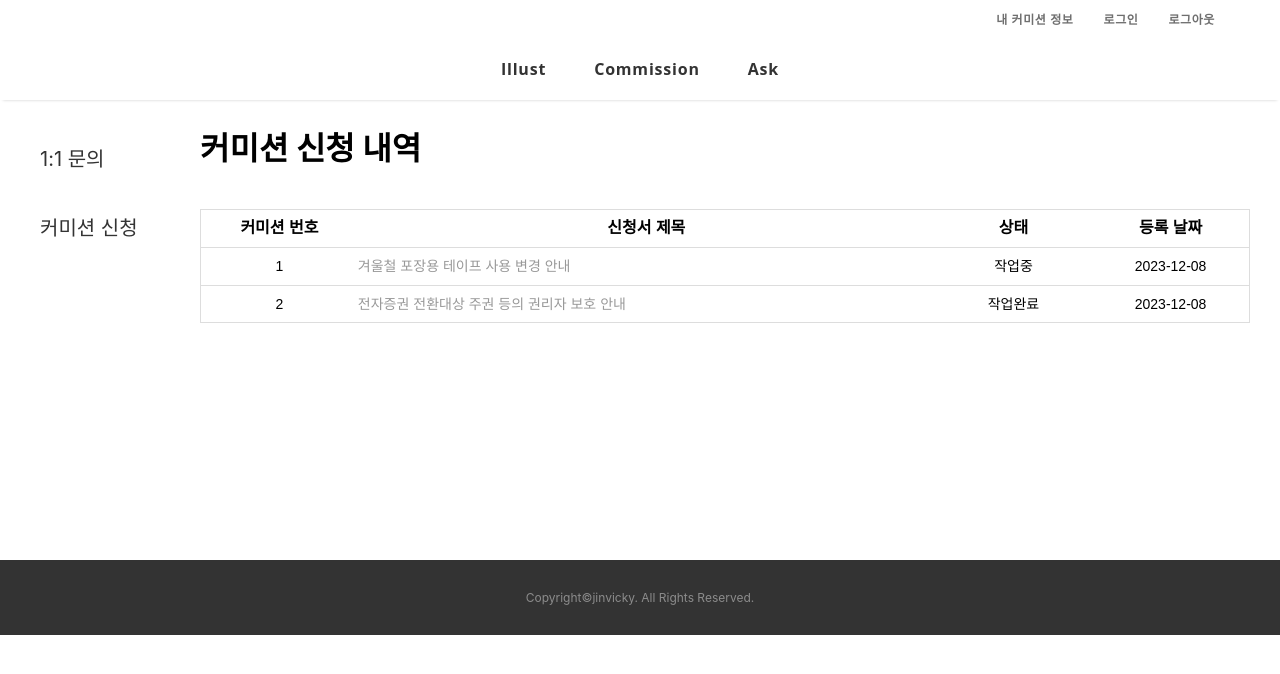
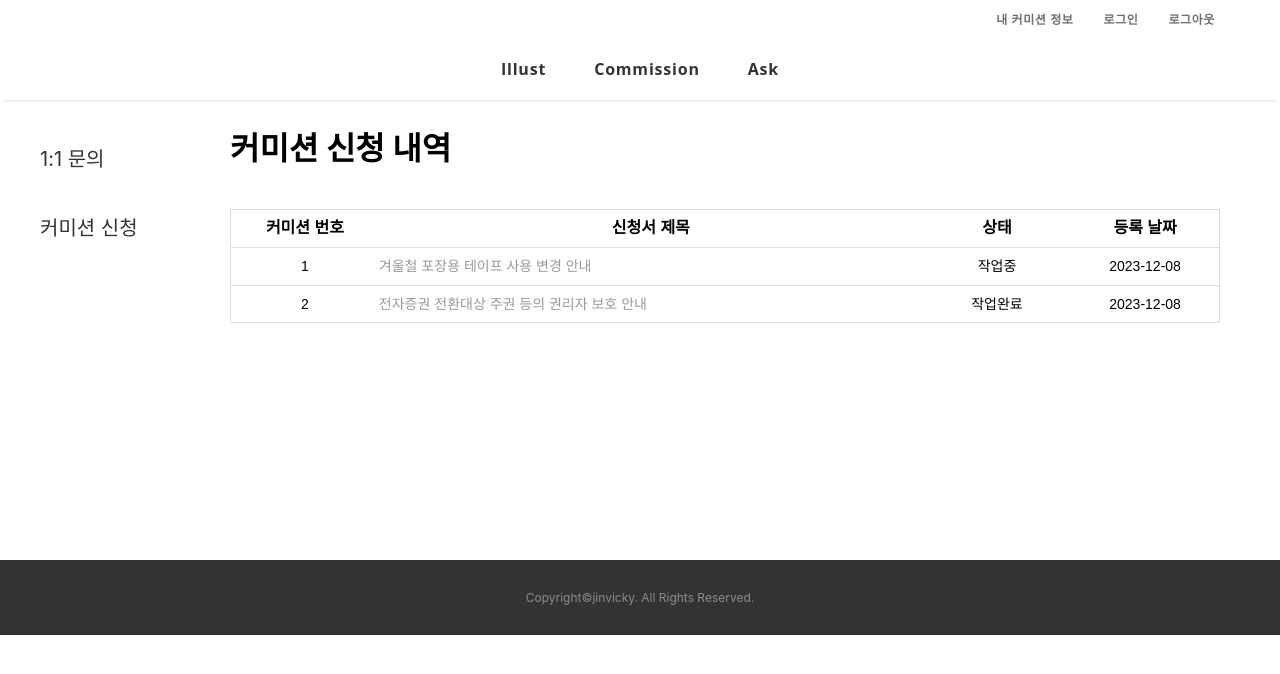
Before and after one commit to CM-WORLD/FRONT-END, a React (Create React App) app: page /mypage/cms in a window 1280 px wide. Shown: the top 674 px of the page. Built offline with nearby package versions, Linux system fonts and the light colour scheme.

Commit message:
Feat: 마이페이지 공통에 버튼 링크 추가

```diff
--- a/src/pages/myPage/common/index.tsx
+++ b/src/pages/myPage/common/index.tsx
@@ -6,6 +6,8 @@ import "./style.scss";
 interface ContentProps {
   title: string;
   content: ReactNode;
+  btnLink?: string;
+  btnTxt?: string;
 }
 
 const MyCommonContent = (props: ContentProps) => {
@@ -14,7 +16,14 @@ const MyCommonContent = (props: ContentProps) => {
       <div className="my-content">
         <SideNav />
         <div className="base-content">
-          <h1 className="">{props.title}</h1>
+          <div className="my-header">
+            <h1 className="">{props.title}</h1>
+            {props.btnLink && (
+              <a href={props.btnLink}>
+                {props.btnTxt ? props.btnTxt : "신규 바로 가기"}
+              </a>
+            )}
+          </div>
 
           {props.content}
         </div>
--- a/src/pages/myPage/common/style.scss
+++ b/src/pages/myPage/common/style.scss
@@ -6,7 +6,23 @@
 
   .base-content {
     margin-left: 170px; //sideNav effect padding
-    padding: 30px;
+    padding: 30px 60px;
     width: 100%;
+
+    .my-header {
+      display: flex;
+      justify-content: space-between;
+      align-items: center;
+
+      a {
+        border-radius: 6px;
+        padding: 12px 25px;
+        font-weight: bold;
+        color: white;
+
+        background-color: #f57b7b;
+        text-decoration: none;
+      }
+    }
   }
 }
```
